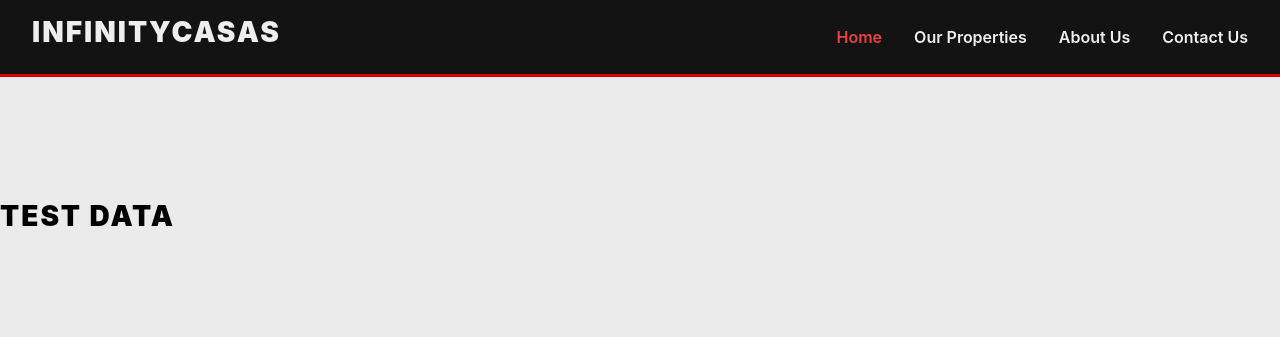
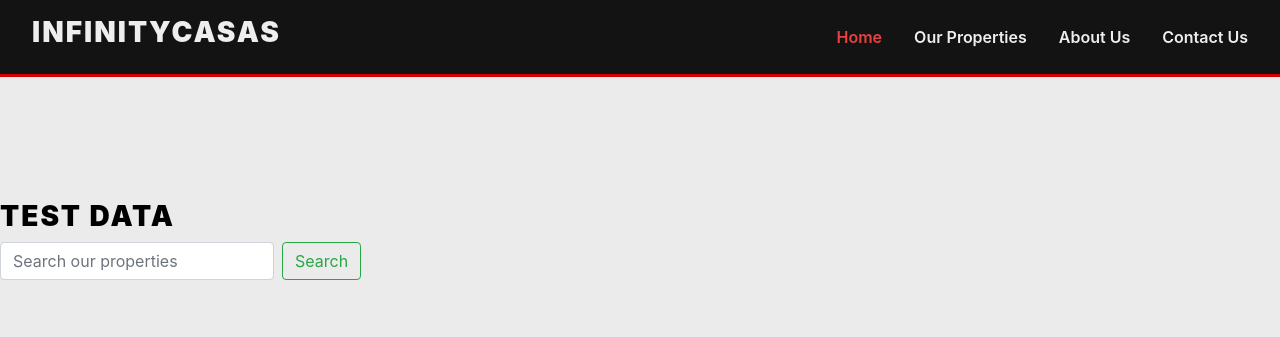
Before and after one commit to danielclements/infinity-casas, a Django app: page /all-properties/ in a window 1280 px wide. Shown: the top 337 px of the page. Run offline with Django 3.2, Linux system fonts and the light colour scheme; data that the repository does not hold is empty; some libraries are stand-ins or nearby versions.

Commit message:
added basic searhc function to all-properties view, will expand in future

```diff
--- a/properies/templates/properies/properties.html
+++ b/properies/templates/properies/properties.html
@@ -1,4 +1,12 @@
 {% extends 'base.html' %}
 {% block content %}
     <H1 style="margin-top: 200px; color: black;"> TEST  DATA </H1>
+    <form  method="GET" action="{% url 'all-properties' %}" class="form-inline">
+        <input class="form-control mr-sm-2" type="text" placeholder="Search our properties" name="q" aria-label="Search">
+        <button class="btn btn-outline-success my-2 my-sm-0" type="submit">Search</button>
+      </form>
+
+      {% for property in properties %}
+        <h2>{{ property.title}}</h2>
+      {% endfor %}
 {% endblock content %}
--- a/properies/views.py
+++ b/properies/views.py
@@ -1,5 +1,12 @@
+from multiprocessing import context
 from django.shortcuts import render
+from .models import property
 
 # Create your views here.
 def allProperties(request):
-    return render(request, 'properies/properties.html')
+    q = request.GET.get('q') if request.GET.get('q') != None else ''
+
+    properties = property.objects.filter(title__icontains=q)
+    context = {'properties': properties}
+
+    return render(request, 'properies/properties.html', context)
```
